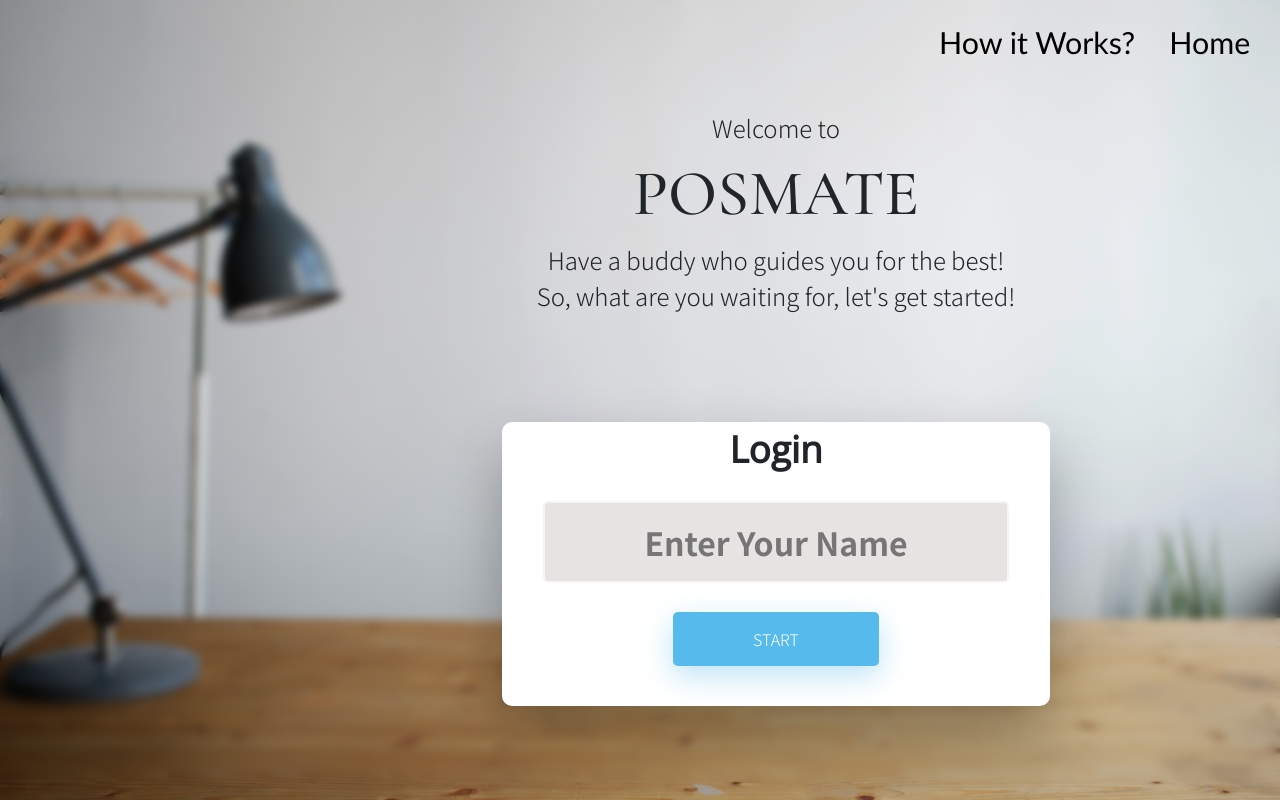
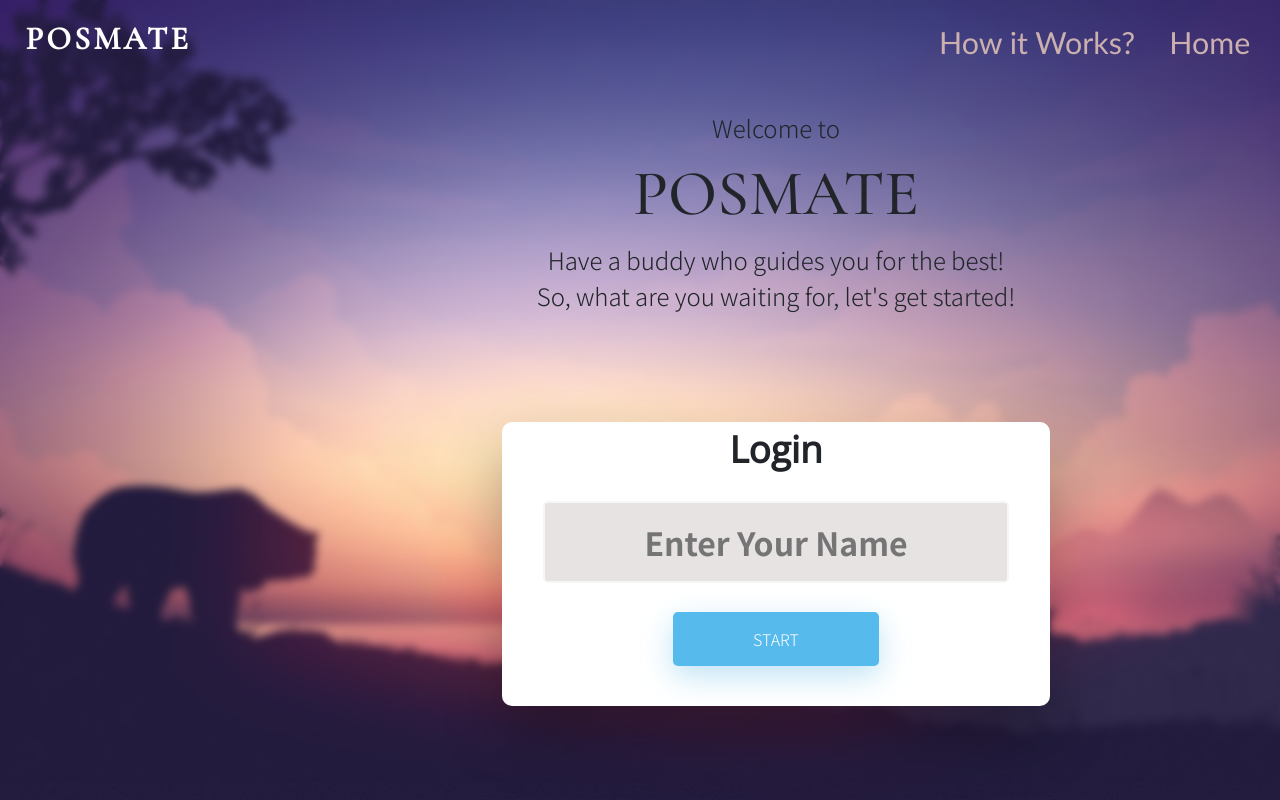
Before and after one commit to 228w1a1281/Posture-Guard, a Flask app: page /home in a window 1280 px wide. Run offline with Flask 2, Linux system fonts and the light colour scheme; some libraries are stand-ins or nearby versions; some web fonts are replaced.

Commit message:
home page

```diff
--- a/static/styles/home.css
+++ b/static/styles/home.css
@@ -12,7 +12,7 @@
 
 /* background image */
 .main{
-    background-image: url("/static/p23.jpg");
+    background-image: url("/static/p24.jpg");
     background-color: #cccccc;
     height: 50rem;
     background-position: center;
@@ -39,10 +39,11 @@ header {
 }
 
 #logo {
-    font-family: 'Noto Sans JP';
+    /* font-family: 'Noto Sans JP'; */
+    font-family: 'Cormorant Garamond';
+  letter-spacing: 0.2rem;
     margin-bottom: .5rem;
-    visibility: hidden;
-    color:#ffffff;
+    color:white;
     font-size: 2rem;
     line-height: 1.1;
     font-weight: bolder;
@@ -53,7 +54,7 @@ header {
 #hm {
     font-family:'Trebuchet MS', 'Lucida Sans Unicode', 'Lucida Grande', 'Lucida Sans', Arial, sans-serif;
     font-size: 1.9rem;
-    color: rgb(0, 0, 0);
+    color: rgb(204, 176, 176);
     border: 1px solid rgba(255, 255, 255, 0);
     border-radius: 0.8rem;
     cursor: pointer;
@@ -61,14 +62,15 @@ header {
 }
 
 #hm:hover {
-    background-color: rgba(59, 59, 59, 0.103);
+    color: white;
+    background-color: rgba(255, 255, 255, 0);
 
 
 }
 #hw {
     font-family:'Trebuchet MS', 'Lucida Sans Unicode', 'Lucida Grande', 'Lucida Sans', Arial, sans-serif;
     font-size: 1.9rem;
-    color: rgb(0, 0, 0);
+    color: rgb(204, 176, 176);
     font-weight: 200;
     border: 1px solid rgba(255, 255, 255, 0);
     cursor: pointer;
@@ -79,8 +81,8 @@ header {
 }
 
 #hw:hover {
-    background-color: rgba(59, 59, 59, 0.103);
-
+    color: white;
+    background-color: rgba(255, 255, 255, 0);
 }
 
 /* Body contents */
--- a/static/styles/work.css
+++ b/static/styles/work.css
@@ -150,15 +150,18 @@ input:checked + .slider:before {
   }
   #hm{
     color: rgb(204, 176, 176);
+
   }
   #hw{
     color: rgb(204, 176, 176);
   }
   #hm:hover{
     color: white;
+    background-color: rgba(255, 255, 255, 0);
   }
   #hw:hover{
     color: white;
+    background-color: rgba(255, 255, 255, 0);
   }
 
 }
```
